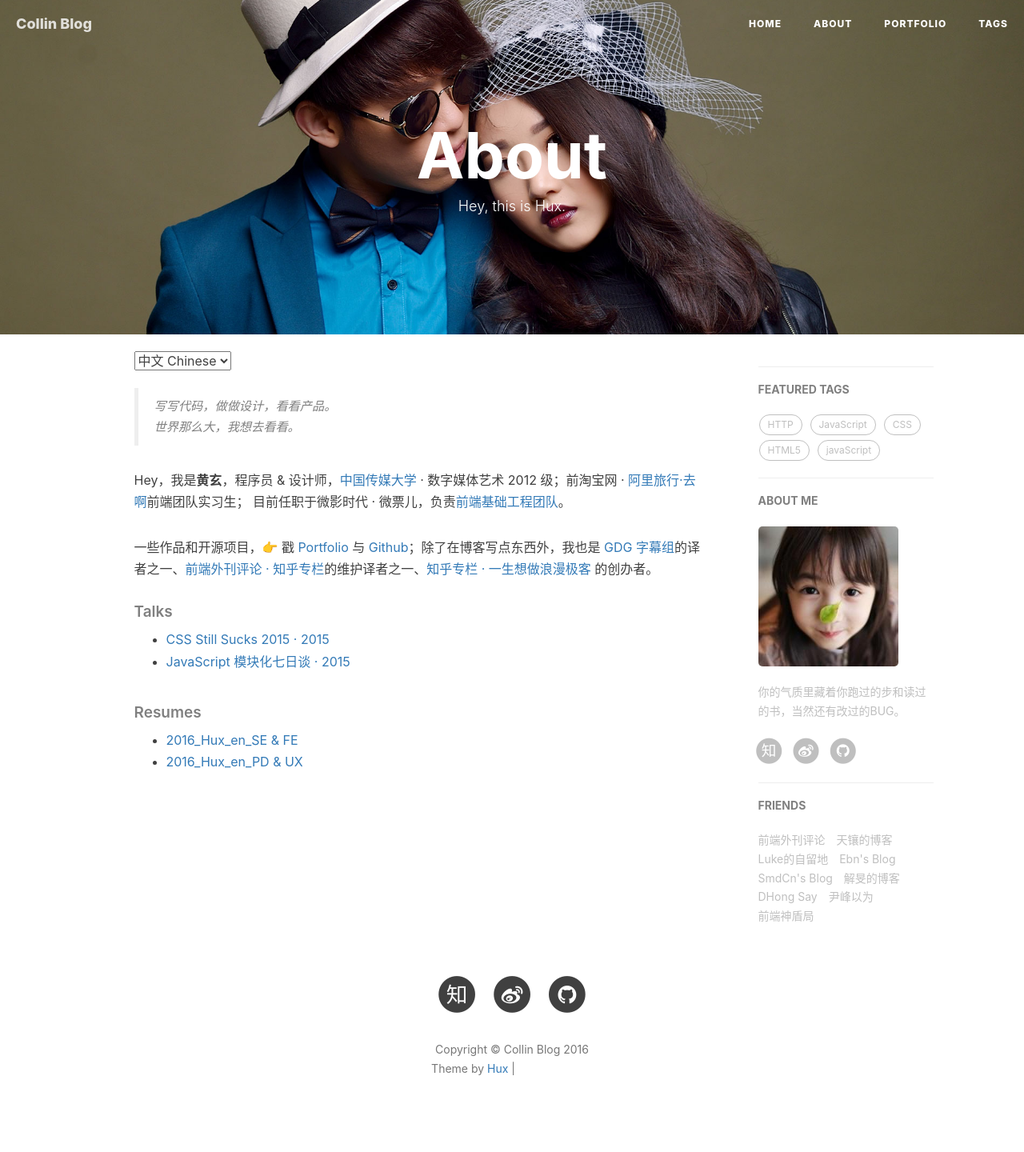
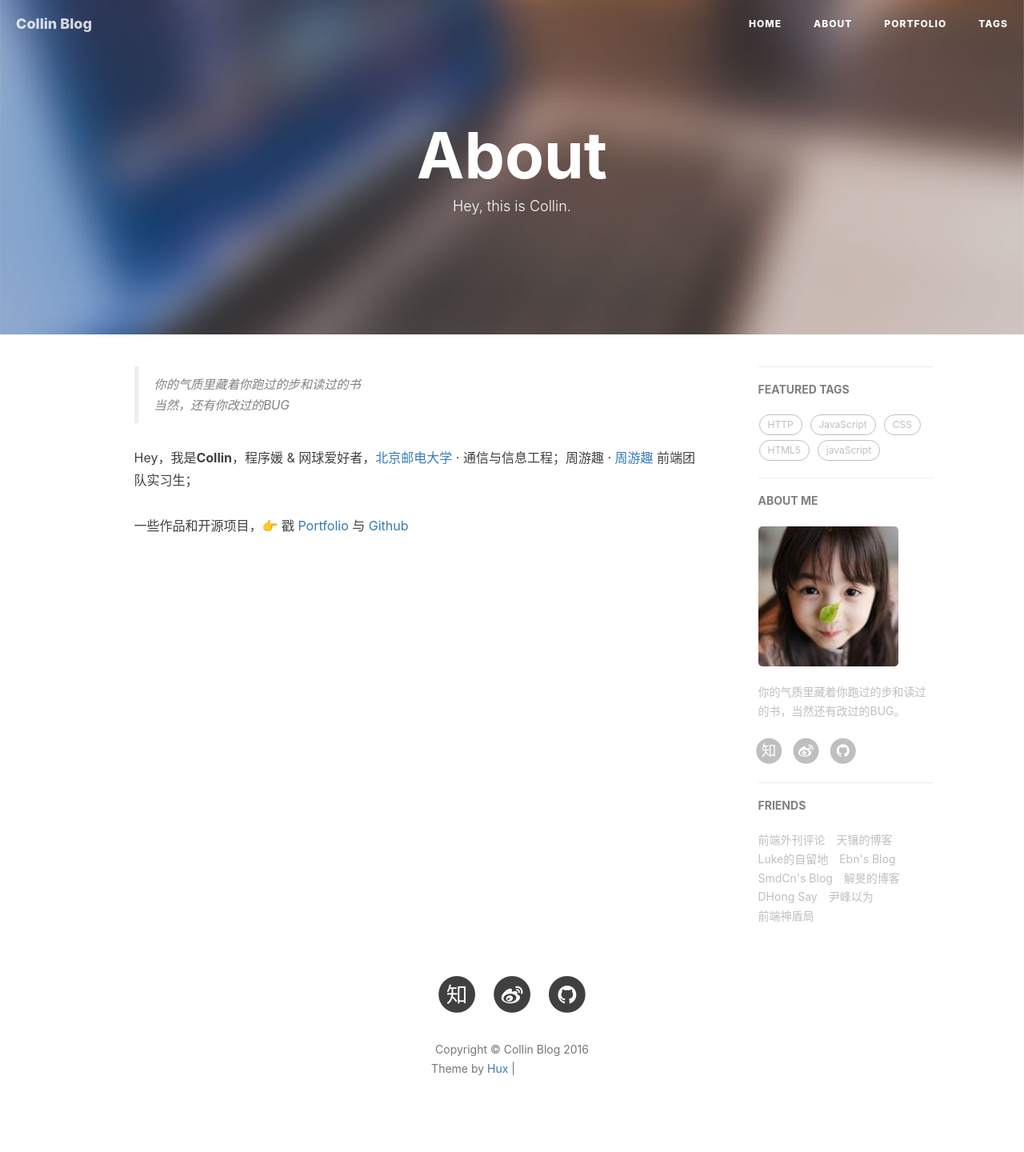
Before and after one commit to Joyling/joyling.github.io, a Jekyll site: the page built from about.html, in a window 1280 px wide. Shown: the whole page at 80% size. Built offline with Jekyll 4.4.1, drawn with Linux system fonts in a browser that asks for light colours; nearby versions of some CDN libraries; comment, search, counter and statistics services are not loaded; grey boxes are pictures that could not be loaded.

Commit message:
作品页
作品页

```diff
--- a/CNAME
+++ b/CNAME
@@ -1 +1 @@
-huangxuan.me
+http://joyling.github.io/
--- a/about.html
+++ b/about.html
@@ -1,47 +1,42 @@
 ---
 layout: page
 title: "About"
-description: "Hey, this is Hux."
+description: "Hey, this is Collin."
 header-img: "img/about-bg.jpg"
 ---
 
 <!-- Language Selector -->
-<select onchange= "onLanChange(this.options[this.options.selectedIndex].value)">
+<!-- <select onchange= "onLanChange(this.options[this.options.selectedIndex].value)">
     <option value="0" selected> 中文 Chinese </option>
     <option value="1"> 英文 English </option>
-</select>
+</select> -->
 
 <!-- Chinese Version -->
 <div class="zh post-container">
 
     <!--copied from markdown -->
-    <blockquote><p>写写代码，做做设计，看看产品。<br>
-    世界那么大，我想去看看。</p></blockquote>
+    <blockquote><p>你的气质里藏着你跑过的步和读过的书<br>
+    当然，还有你改过的BUG</p></blockquote>
 
-    <p>Hey，我是<strong>黄玄</strong>，程序员 &amp; 设计师，<a href="http://by.cuc.edu.cn/">中国传媒大学</a> · 数字媒体艺术 2012 级；前淘宝网 · <a href="http://alitrip.com">阿里旅行·去啊</a>前端团队实习生；
-    目前任职于微影时代 · 微票儿，负责<a href="http://wepiaoFEI.github.io">前端基础工程团队</a>。</p>
-
-    <p>一些作品和开源项目，👉 戳 <a href="/portfolio">Portfolio</a> 与 <a href="http://github.com/huxpro">Github</a>；除了在博客写点东西外，我也是 <a href="http://www.gfansub.com/">GDG 字幕组</a>的译者之一、<a href="http://zhuanlan.zhihu.com/FrontendMagazine">前端外刊评论 · 知乎专栏</a>的维护译者之一、<a href="http://zhuanlan.zhihu.com/huxblog">知乎专栏 · 一生想做浪漫极客</a> 的创办者。</p>
-
-    <h5>Talks</h5>
-
-    <ul>
-    <li><a href="http://huangxuan.me/2015/12/28/css-sucks-2015/">CSS Still Sucks 2015 · 2015</a></li>
-    <li><a href="http://huangxuan.me/2015/07/09/js-module-7day/">JavaScript 模块化七日谈 · 2015</a></li>
-    </ul>
+    <p>Hey，我是<strong>Collin</strong>，程序媛 &amp; 网球爱好者，<a href="http://by.cuc.edu.cn/">北京邮电大学</a> · 通信与信息工程；周游趣 · <a href="http://m.zhouyouqu.com/">周游趣 </a>前端团队实习生；
 
 
-    <h5>Resumes</h5>
+    <p>一些作品和开源项目，👉 戳 <a href="/portfolio">Portfolio</a> 与 <a href="http://github.com/joyling">Github</a></p>
+
+
+
+
+    <!-- <h5>Resumes</h5>
 
     <ul>
     <li><a href="/attach/2016_Hux_en_SE.pdf">2016_Hux_en_SE &amp; FE</a></li>
     <li><a href="attach/2016_Hux_en_PD.pdf">2016_Hux_en_PD &amp; UX</a></li>
-    </ul>
+    </ul> -->
 
 </div>
 
 <!-- English Version -->
-<div class="en post-container">
+<!-- <div class="en post-container">
     <blockquote><p>Yet another Frontend Engineer. <br>
     Yet another Lifelong Designer.</p></blockquote>
 
@@ -67,7 +62,7 @@ header-img: "img/about-bg.jpg"
     <li><a href="/attach/2016_Hux_en_SE.pdf">2016_Hux_en_SE &amp; FE</a></li>
     <li><a href="attach/2016_Hux_en_PD.pdf">2016_Hux_en_PD &amp; UX</a></li>
     </ul>
-</div>
+</div> -->
 
 <!-- Handle Language Change -->
 <script type="text/javascript">
```
Also changed, not shown: portfolio/index.html (+11 -11 lines), img/about-bg.jpg, portfolio/js/cubic-bezier.png (added), 7 other files.
